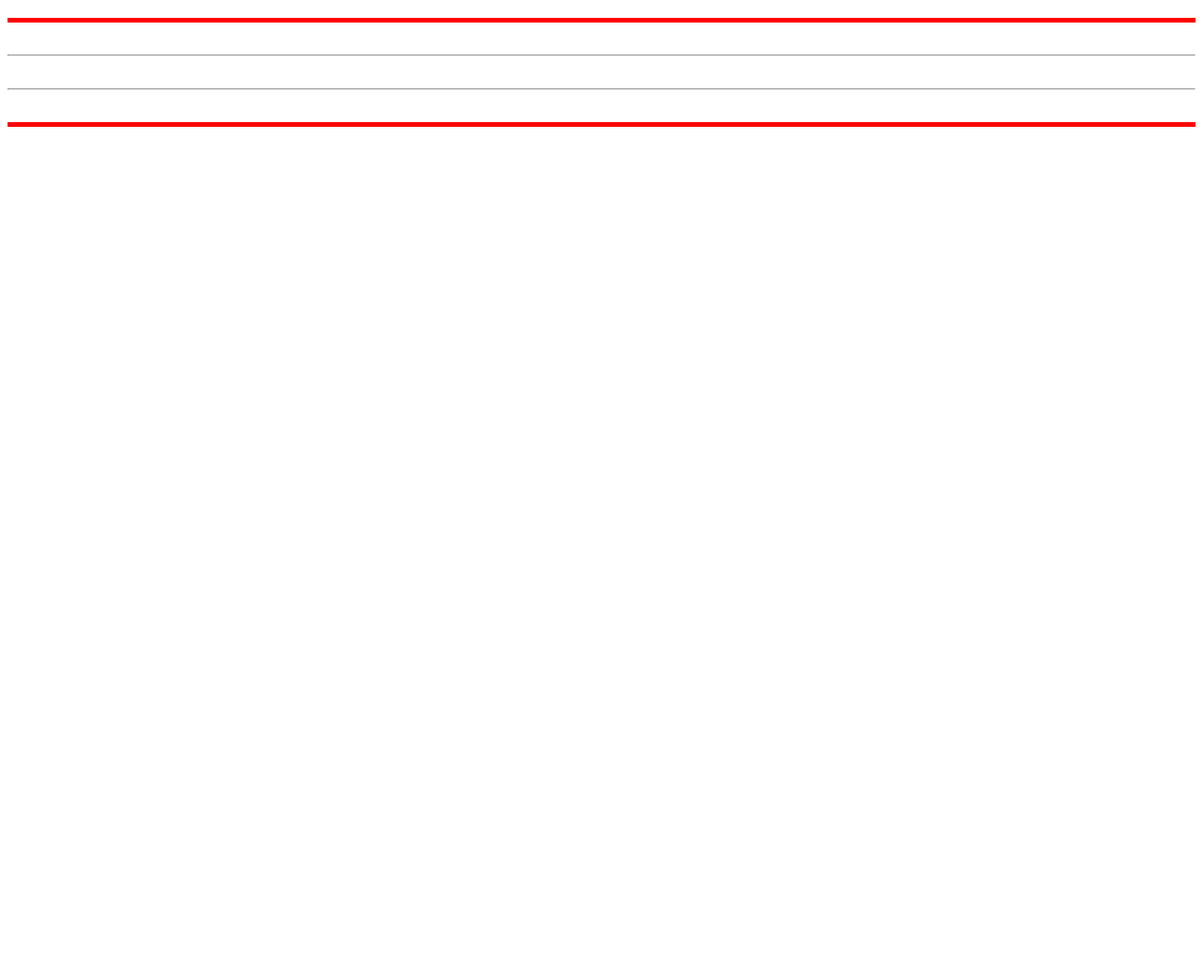
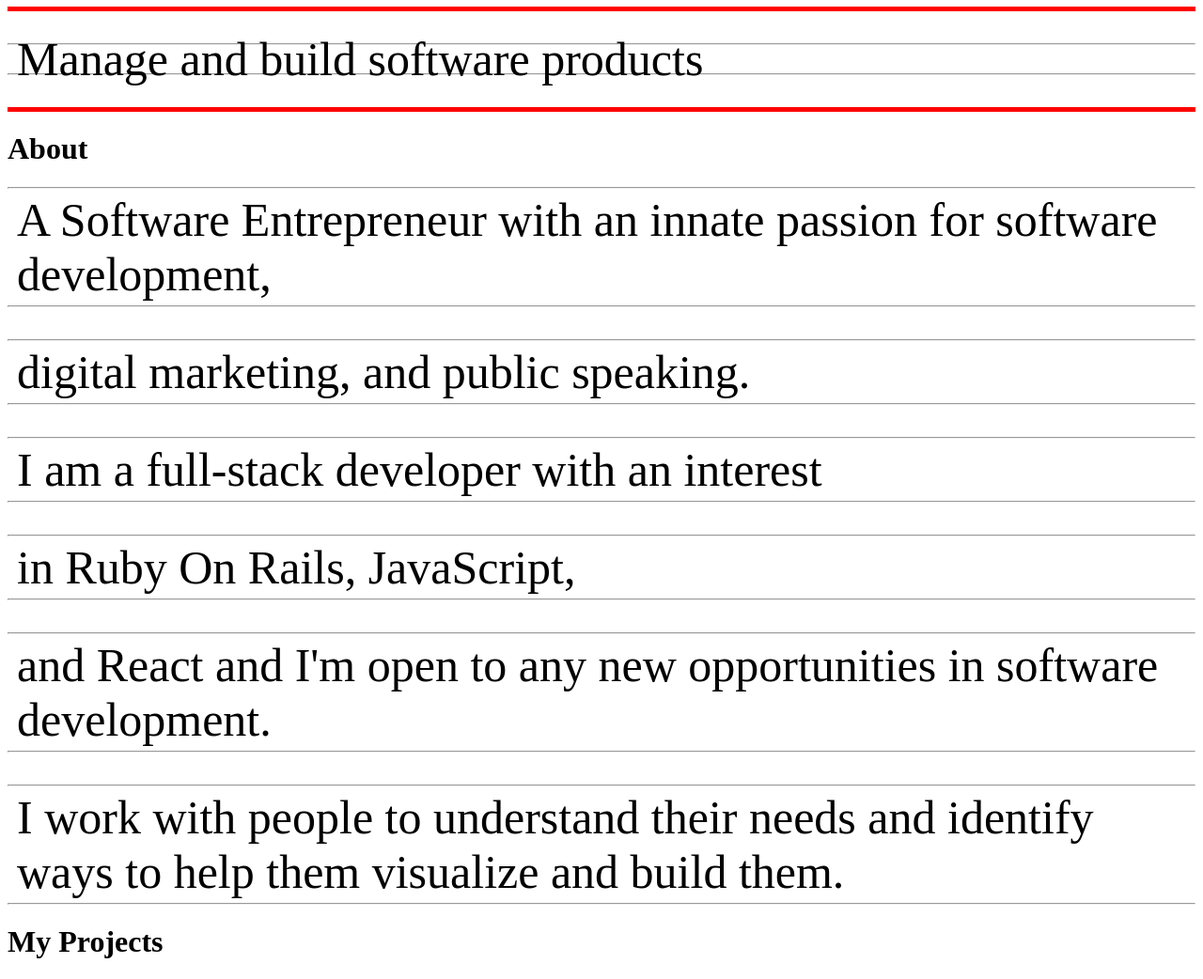
Before and after one commit to luqmanmusah/luqman, a plain HTML site: page index.html in a window 1280 px wide. Shown: the part 693-1735 px from the top of the page at 94% size. Before the commit the page ends 836 px from the top, so only its background shows below. Drawn offline with Linux system fonts and the light colour scheme.

Commit message:
Add about page

```diff
--- a/index.html
+++ b/index.html
@@ -14,11 +14,12 @@
             <div>
                 <a href="">Home</a>
                 <a href="">About</a>
+                <a href="">Projects</a>
                 <a href="">Contact Me</a>
             </div>
         </nav>
     </div>
-    <h1>My Portfolio</h1>
+    <h1>Myself</h1>
     <hr id="red_lines">
     <br>
     <hr id='top_blue_line'>
@@ -34,27 +35,70 @@
     <hr id="red_lines">
     <br>
     <hr>
-    <br>
+    <p>Proficient in;</p>
     <hr>
     <br>
     <hr id="red_lines">
     <br>
     <hr>
-    <br>
+    <p>Ruby on Rails, React, JavaScript</p>
     <hr>
     <br>
     <hr id="red_lines">
     <br>
     <hr>
-    <br>
+    <p>I love to ...</p>
     <hr>
     <br>
     <hr id="red_lines">
     <br>
     <hr>
-    <br>
+    <p>Manage and build software products</p>
     <hr>
     <br>
     <hr id="red_lines">
+    </div>
+    <div>
+        <h1>About</h1>
+        <hr>
+        <br>
+        <p id="about_p">A Software Entrepreneur with an innate passion for software development,</p>
+        <br>
+        <hr>
+        <br>
+        <hr>
+        <br>
+        <p id="about_p"> digital marketing, and public speaking.</p>
+        <br>
+        <hr>
+        <br>
+        <hr>
+        <br>
+        <p id="about_p">I am a full-stack developer with an interest</p>
+        <br>
+        <hr>
+        <br>
+        <hr>
+        <br>
+        <p id="about_p">in Ruby On Rails, JavaScript,</p>
+        <br>
+        <hr>
+        <br>
+        <hr>
+        <br>
+        <p id="about_p">and React and I'm open to any new opportunities in software development.</p>
+        <br>
+        <hr>
+        <br>
+        <hr>
+        <br>
+        <p id="about_p">I work with people to understand their needs and identify ways to help them visualize and build them.</p>
+        <br>
+        <hr>
+    </div>
+    <div>
+        <h1>My Projects</h1>
+    </div>
+
 </body>
 </html>
```
